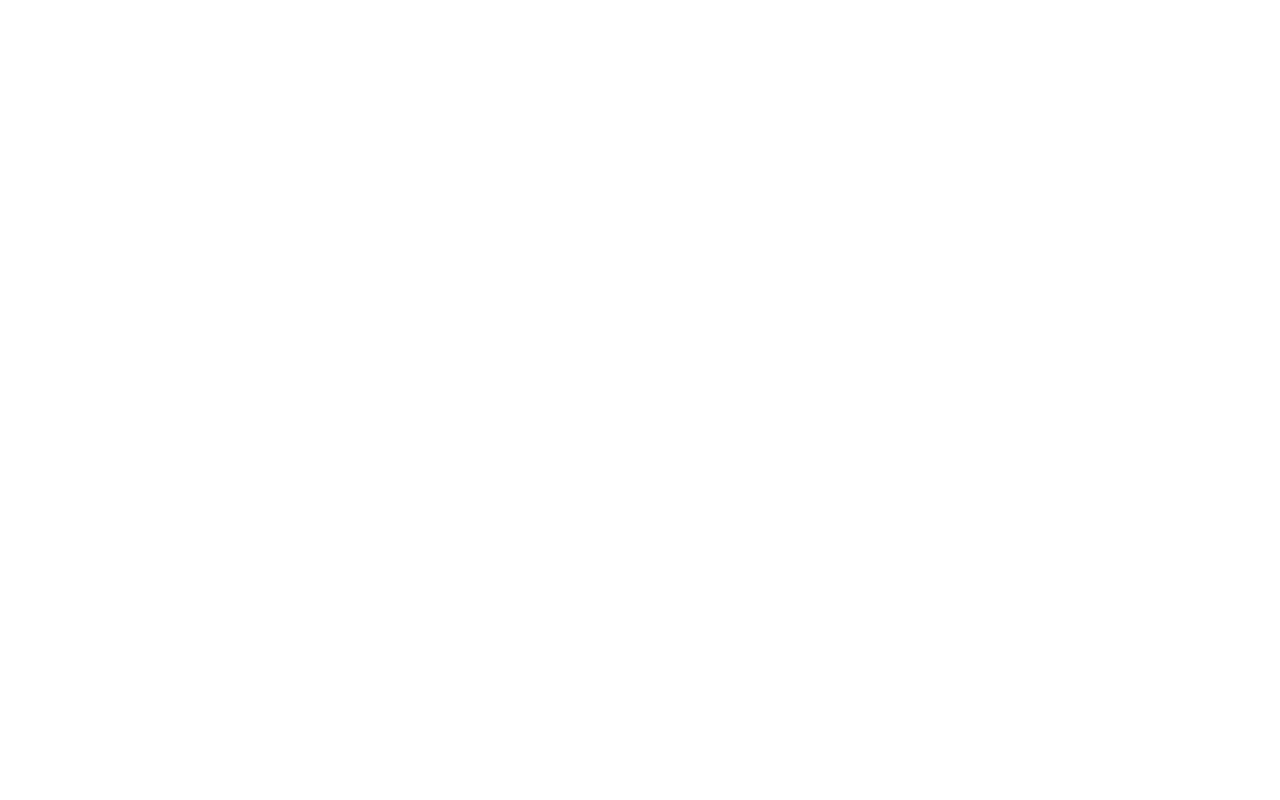
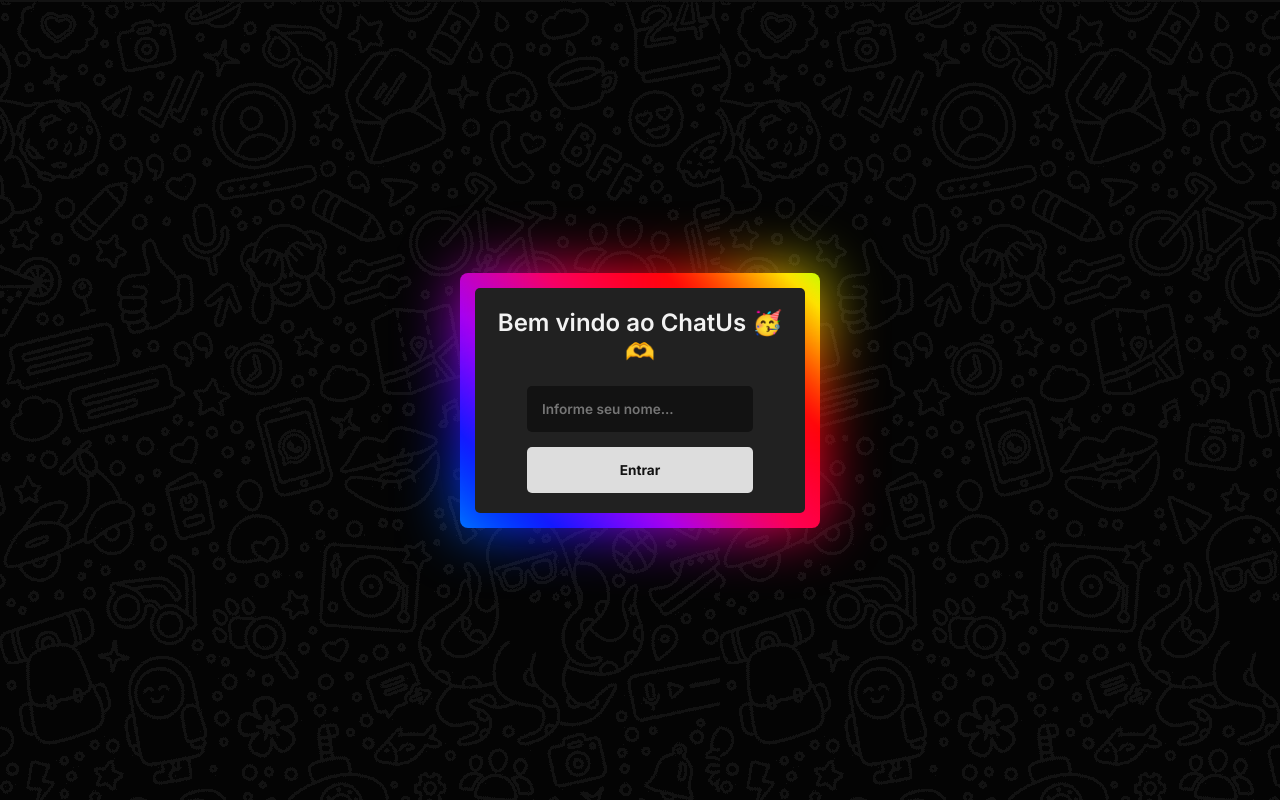
Before and after one commit to yannsilveira/live-messenger-ChatUs, a plain HTML site: page frontend/index.html in a window 1280 px wide. Drawn offline with Linux system fonts and the light colour scheme.

Commit message:
Appling some effects on the login page, to make it more beuatiful.

```diff
--- a/frontend/css/styles.css
+++ b/frontend/css/styles.css
@@ -0,0 +1,107 @@
+@import url("https://fonts.googleapis.com/css2?family=Inter:wght@100;200;300;400;500;600;700;800;900&display=swap");
+
+* {
+    margin: 0;
+    padding: 0;
+    box-sizing: border-box;
+    font-family: "Inter", sans-serif;
+}
+
+:root {
+    font-size: 16px;
+}
+
+body {
+    background: url("../images/whats-background.png");
+    color: #f2f2f2;
+}
+
+.container {
+    width: 100%;
+    height: 100dvh;
+    display: flex;
+    align-items: center;
+    justify-content: center;
+}
+
+.login {
+    width: 100%;
+    max-width: 330px;
+    background: #212121;
+    border-radius: 5px;
+    padding: 20px;
+    position: relative;
+    display: flex;
+    justify-content: center;
+    flex-direction: column;
+    align-items: center;
+}
+
+.login::before, .login::after {
+    content: '';
+    position: absolute;
+    z-index: -1;
+    width: calc(100% + 30px);
+    height: calc(100% + 30px);
+    background: linear-gradient(45deg, #ffff00, #00ff00, #0099ff, #001aff, #a200ff, #ff0055, #ff0000, #ffff00, #00ff00, #0099ff, #001aff, #a200ff);
+    background-size: 300%;
+    animation: AnimaBorda 8s linear alternate infinite;
+    border-radius: 8px;
+}
+
+@keyframes AnimaBorda {
+    0% {
+        background-position: 0;
+    }
+
+    100% {
+        background-position: 300%;
+    }
+}
+
+.login::after {
+    filter: blur(30px);
+}
+
+.login > h2 {
+    text-align: center;
+    font-weight: 600;
+    font-size: 1.5rem;
+    margin-bottom: 20px;
+}
+
+.login-form {
+    display: flex;
+    flex-direction: column;
+    gap: 15px;
+}
+
+.login-input {
+    border: none;
+    padding: 15px;
+    font-size: 0.85rem;
+    font-weight: 600;
+    background-color: #121212;
+    color: #f2f2f2;
+    outline: none;
+    border-radius: 5px;
+}
+
+.login-input:focus {
+    outline: 2px solid #f2f2f2;
+}
+
+.login-button {
+    border: none;
+    padding: 15px;
+    border-radius: 5px;
+    font-size: 0.85rem;
+    font-weight: 700;
+    background-color: #ddd;
+    cursor: pointer;
+    color: #121212;
+}
+
+.login-button:hover {
+    background-color: #fff;
+}
--- a/frontend/index.html
+++ b/frontend/index.html
@@ -8,6 +8,15 @@
 </head>
 <body>
 
+    <section class="container">
+        <section class="login">
+            <h2>Bem vindo ao ChatUs 🥳🫶</h2>
+            <form class="login-form">
+                <input type="text" class="login-input" placeholder="Informe seu nome..." required>
+                <button type="submit" class="login-button">Entrar</button>
+            </form>
+        </section>
+    </section>
 
     <script src="./js/scripts.js"></script>
 </body>
```
